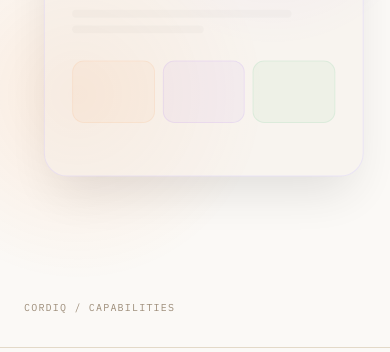
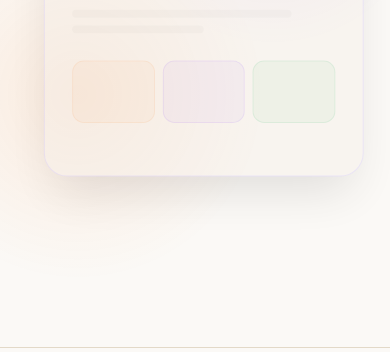
Before and after one commit to AbhiramRajeevan/CordIQ-Website, a Next.js app: page / in a window 390 px wide. Shown: the part 2208-2560 px from the top of the page. Built offline with nearby package versions, Linux system fonts and the light colour scheme.

Commit message:
Fix cordiq cap text hovering over image on mobile view

```diff
--- a/components/StoryScroll.tsx
+++ b/components/StoryScroll.tsx
@@ -75,7 +75,7 @@ export function StoryScroll() {
   const progress = useSpring(scrollYProgress, { stiffness: 120, damping: 30, mass: .4 });
   const visualProgress = reduced ? scrollYProgress : progress;
   const active = useTransform(scrollYProgress, p => Math.min(slides.length - 1, Math.round(p * (slides.length - 1))));
-  return <section id="capabilities" className="relative"><div ref={ref} className="relative h-[300vh]"><div className="sticky top-0 h-screen overflow-hidden border-y border-line bg-bg0/30"><div className="absolute inset-0 bg-[radial-gradient(circle_at_70%_45%,rgba(139,92,246,.14),transparent_30%),radial-gradient(circle_at_20%_70%,rgba(245,130,46,.12),transparent_28%)]"/>{slides.map((_,i)=><StorySlide key={i} index={i} progress={visualProgress}/>)}<div className="absolute left-6 md:left-10 bottom-8 font-mono text-[10px] text-low tracking-[.12em] uppercase">CordIQ / capabilities</div><div className="absolute right-6 md:right-10 top-1/2 -translate-y-1/2 flex flex-col gap-3">{slides.map((s,i)=><StoryDot key={s.key} index={i} active={active}/>)}</div></div></div></section>;
+  return <section id="capabilities" className="relative"><div ref={ref} className="relative h-[300vh]"><div className="sticky top-0 h-screen overflow-hidden border-y border-line bg-bg0/30"><div className="absolute inset-0 bg-[radial-gradient(circle_at_70%_45%,rgba(139,92,246,.14),transparent_30%),radial-gradient(circle_at_20%_70%,rgba(245,130,46,.12),transparent_28%)]"/>{slides.map((_,i)=><StorySlide key={i} index={i} progress={visualProgress}/>)}<div className="absolute left-6 md:left-10 bottom-8 font-mono text-[10px] text-low tracking-[.12em] uppercase hidden md:block">CordIQ / capabilities</div><div className="absolute right-6 md:right-10 top-1/2 -translate-y-1/2 flex flex-col gap-3">{slides.map((s,i)=><StoryDot key={s.key} index={i} active={active}/>)}</div></div></div></section>;
 }
 
 function StoryDot({ index, active }: { index: number; active: MotionValue<number> }) {
```
